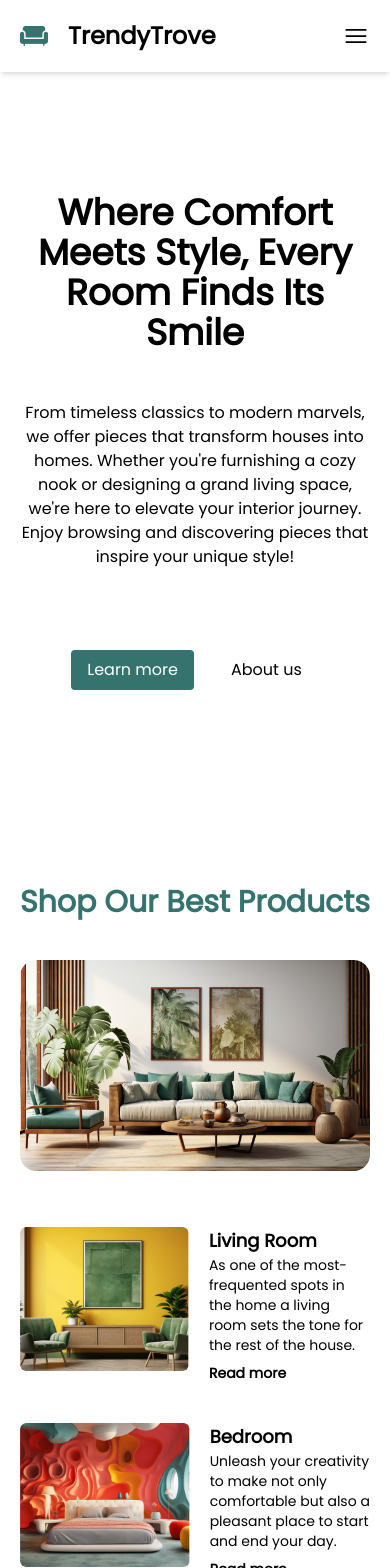
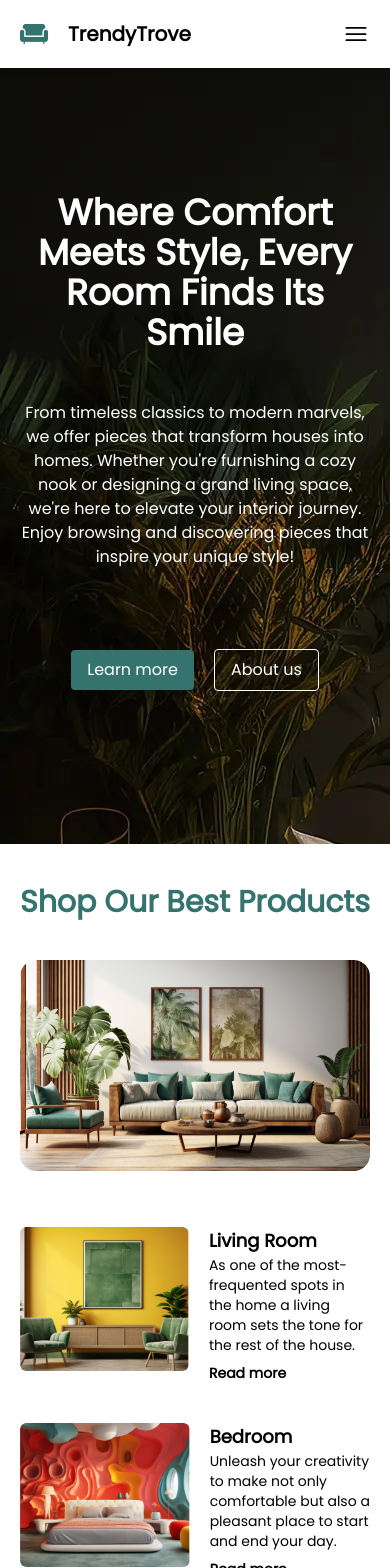
Before and after one commit to oseji/TrendyTrove, a React (Vite) app: page / in a window 390 px wide. Shown: the top 1568 px of the page. Built offline with nearby package versions, Linux system fonts and the light colour scheme.

Commit message:
added background image and edited current variants

```diff
--- a/src/App.tsx
+++ b/src/App.tsx
@@ -16,17 +16,22 @@ import close from "./assets/close.svg";
 
 function App() {
   const imageVariants = {
-    hidden: { opacity: 0.5, scale: 0.6 },
+    hidden: { opacity: 0.5, scale: 0.5 },
     visible: { opacity: 1, scale: 1, transition: { duration: 0.6 } },
   };
 
+  const thumbnailVariants = {
+    hidden: { opacity: 0.5, scale: 0.5, y: 50 },
+    visible: { opacity: 1, scale: 1, y: 0, transition: { duration: 0.6 } },
+  };
+
   const blogVariants = {
-    hidden: { opacity: 0, y: 100 },
-    visible: { opacity: 1, y: 0, transition: { duration: 0.6 } },
+    hidden: { opacity: 0, scale: 0.5, y: 120 },
+    visible: { opacity: 1, scale: 1, y: 0, transition: { duration: 0.6 } },
   };
 
   const textVariants = {
-    hidden: { opacity: 0.5, x: 100 },
+    hidden: { opacity: 0, x: 150 },
     visible: { opacity: 1, x: 0, transition: { duration: 0.4 } },
   };
 
@@ -60,7 +65,9 @@ function App() {
         <div className="logoGrp z-20">
           <div className=" flex flex-row items-center gap-5 z-20">
             <img src={logo} className="xl:h-8 h-5" alt="Trendy Trove logo" />
-            <h3 className=" text-2xl xl:text-3xl font-bold ">TrendyTrove</h3>
+            <h3 className=" text-xl md:text-2xl xl:text-3xl font-bold ">
+              TrendyTrove
+            </h3>
           </div>
 
           <img
@@ -110,6 +117,7 @@ function App() {
       <HeroSection></HeroSection>
       <BestProducts
         imageVariants={imageVariants}
+        thumbnailVariants={thumbnailVariants}
         textVariants={textVariants}
       ></BestProducts>
       <WhyChooseUs imageVariants={imageVariants}></WhyChooseUs>
--- a/src/BestProducts.tsx
+++ b/src/BestProducts.tsx
@@ -9,15 +9,35 @@ import dot from "./assets/dot.png";
 
 type imageVariants = {
   hidden: { opacity: number; scale: number };
-  visible: { opacity: number; scale: number; transition: { duration: number } };
+  visible: {
+    opacity: number;
+    scale: number;
+    transition: { duration: number };
+  };
 };
+
+type thumbnailVariants = {
+  hidden: { opacity: number; scale: number; y: number };
+  visible: {
+    opacity: number;
+    scale: number;
+    y: number;
+    transition: { duration: number };
+  };
+};
+
 type textVariants = {
   hidden: { opacity: number; x: number };
-  visible: { opacity: number; x: number; transition: { duration: number } };
+  visible: {
+    opacity: number;
+    x: number;
+    transition: { duration: number };
+  };
 };
 
 type bestProductsProps = {
   imageVariants: imageVariants;
+  thumbnailVariants: thumbnailVariants;
   textVariants: textVariants;
 };
 
@@ -42,9 +62,9 @@ const BestProducts = (props: bestProductsProps) => {
         <div className="textSection flex flex-col gap-10">
           <div className="bestProductsGrp">
             <motion.img
-              variants={props.imageVariants}
-              initial={props.imageVariants.hidden}
-              whileInView={props.imageVariants.visible}
+              variants={props.thumbnailVariants}
+              initial={props.thumbnailVariants.hidden}
+              whileInView={props.thumbnailVariants.visible}
               src={img2}
               alt="best product image"
               className="bestProductImg"
@@ -70,9 +90,9 @@ const BestProducts = (props: bestProductsProps) => {
 
           <div className="bestProductsGrp">
             <motion.img
-              variants={props.imageVariants}
-              initial={props.imageVariants.hidden}
-              whileInView={props.imageVariants.visible}
+              variants={props.thumbnailVariants}
+              initial={props.thumbnailVariants.hidden}
+              whileInView={props.thumbnailVariants.visible}
               src={img3}
               alt="best product image"
               className="bestProductImg"
@@ -98,9 +118,9 @@ const BestProducts = (props: bestProductsProps) => {
 
           <div className="bestProductsGrp">
             <motion.img
-              variants={props.imageVariants}
-              initial={props.imageVariants.hidden}
-              whileInView={props.imageVariants.visible}
+              variants={props.thumbnailVariants}
+              initial={props.thumbnailVariants.hidden}
+              whileInView={props.thumbnailVariants.visible}
               src={img4}
               alt="best product image"
               className="bestProductImg"
--- a/src/Blogs.tsx
+++ b/src/Blogs.tsx
@@ -5,8 +5,13 @@ import blog2 from "./assets/blog2.png";
 import blog3 from "./assets/blog3.png";
 
 type blogVariants = {
-  hidden: { opacity: number; y: number };
-  visible: { opacity: number; y: number; transition: { duration: number } };
+  hidden: { opacity: number; scale: number; y: number };
+  visible: {
+    opacity: number;
+    scale: number;
+    y: number;
+    transition: { duration: number };
+  };
 };
 
 type blogsProps = {
--- a/src/Footer.tsx
+++ b/src/Footer.tsx
@@ -17,12 +17,22 @@ const Footer = () => {
       <form className="inputGrp">
         <div className=" flex flex-col gap-2">
           <label htmlFor="name">Name: </label>
-          <input type="text" placeholder="Enter your name" />
+          <input
+            type="text"
+            id="name"
+            autoComplete="off"
+            placeholder="Enter your name"
+          />
         </div>
 
         <div className=" flex flex-col gap-2">
           <label htmlFor="email">Email: </label>
-          <input type="email" placeholder="Enter your email" />
+          <input
+            type="email"
+            id="email"
+            autoComplete="off"
+            placeholder="Enter your email"
+          />
         </div>
 
         <button
--- a/src/index.css
+++ b/src/index.css
@@ -12,7 +12,7 @@ html {
 }
 
 .App {
-  @apply max-w-[100dvw];
+  @apply max-w-[100dvw] overflow-x-hidden;
 }
 
 section {
@@ -24,7 +24,7 @@ button {
 }
 
 .sectionHeading {
-  @apply text-3xl xl:text-5xl mb-10 capitalize font-semibold text-ehiGreen;
+  @apply text-3xl xl:text-5xl mb-10 capitalize font-semibold text-ehiGreen text-center xl:text-start;
 }
 
 .sectionSubHeading {
@@ -57,7 +57,7 @@ nav {
 }
 
 .headerIconGrp {
-  @apply flex flex-row items-center gap-5;
+  @apply flex flex-row items-center gap-14 xl:gap-5;
 }
 
 .headerIcon {
@@ -66,7 +66,7 @@ nav {
 
 /* hero section */
 .heroSection {
-  @apply flex flex-col justify-center;
+  @apply flex flex-col justify-center text-white bg-[url('./assets/background.webp')];
 }
 
 .heroMainText {
```
Also changed, not shown: src/assets/background.webp (added), src/assets/why choose us dots.png (added).
